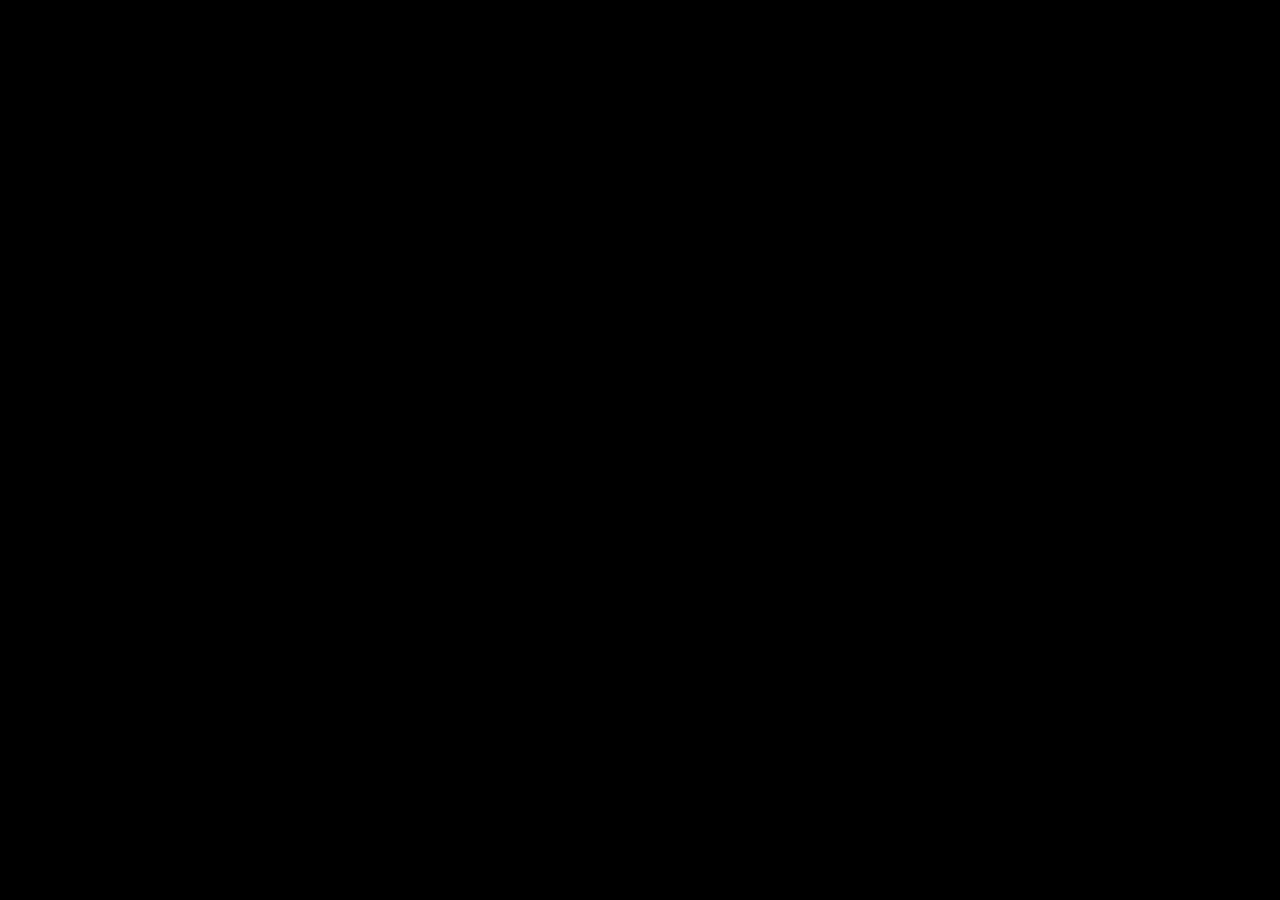
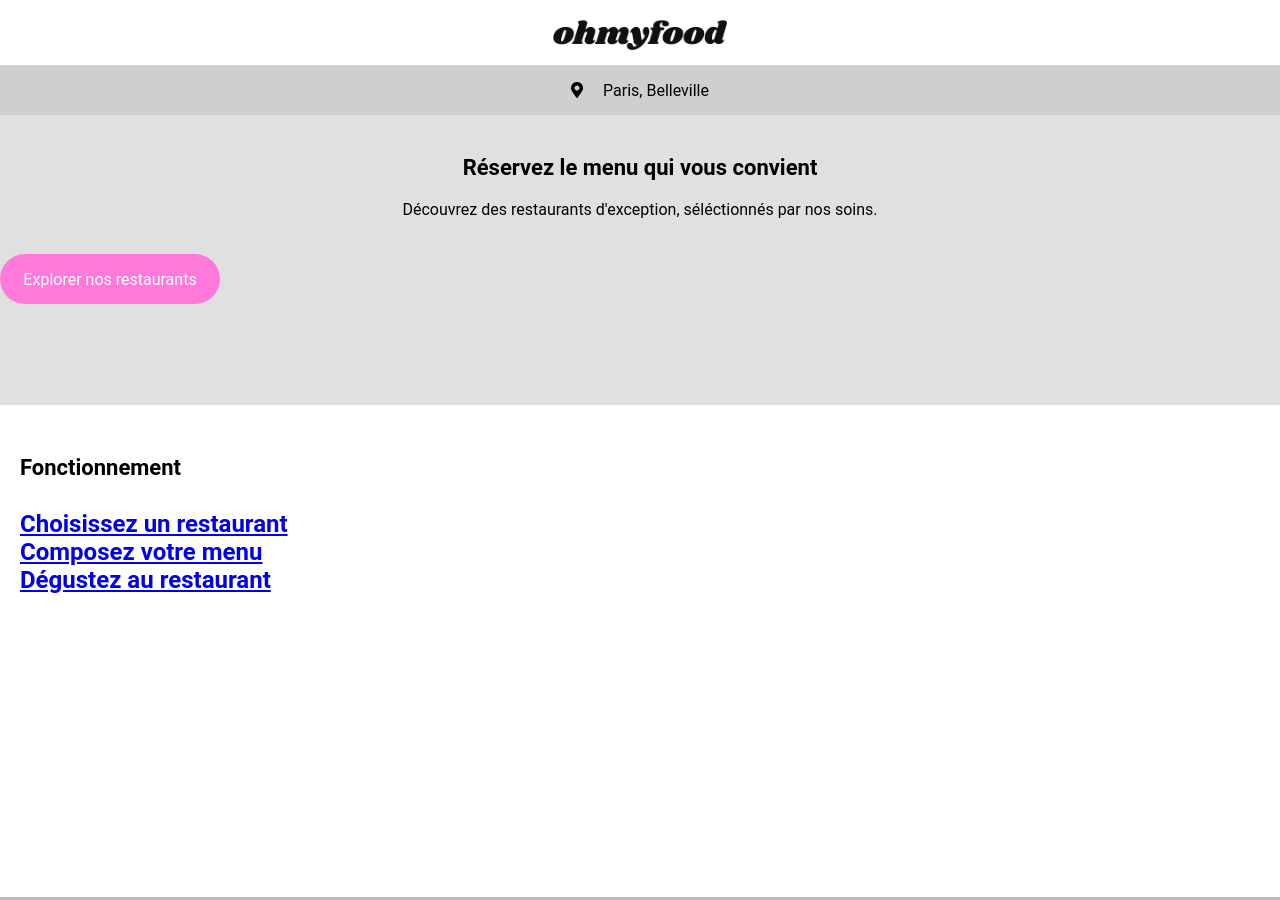
Before and after one commit to Malck/MalcolmCoutteel_3_23082021, a plain HTML site: page index.html in a window 1280 px wide. Shown: the top 900 px of the page. Before the commit the page ends 800 px from the top, so only its background shows below. Drawn offline with Linux system fonts and the light colour scheme.

Commit message:
Mise en place html et sass

```diff
--- a/Cssfile/style.scss
+++ /dev/null
@@ -1,4 +0,0 @@
-body{
-    background: #000;
-
-}
--- a/index.html
+++ b/index.html
@@ -1,13 +1,132 @@
 <!DOCTYPE html>
-<html lang="en">
+<html lang="fr">
 <head>
     <meta charset="UTF-8">
     <meta http-equiv="X-UA-Compatible" content="IE=edge">
     <meta name="viewport" content="width=device-width, initial-scale=1.0">
     <title>Oh My Food!</title>
     <link rel="stylesheet" href="style.css">
+
+    <link rel="stylesheet" href="https://cdnjs.cloudflare.com/ajax/libs/font-awesome/5.15.3/css/all.min.css" />
+
 </head>
 <body>
 
+    <header>
+        <div class="image-header"></div>
+    </header>
+
+
+    <section class="section-1">
+
+        <div class="position">
+
+            <i class="fas fa-map-marker-alt"></i>
+
+            <p>Paris, Belleville</p>
+
+        </div>
+
+        <div class="reserv">
+
+            <h1>Réservez le menu qui vous convient</h1>
+
+            <p>Découvrez des restaurants d'exception, séléctionnés par nos soins. </p>
+
+            <a href="#" class="btn">Explorer nos restaurants</a>
+
+        </div>
+
+
+
+    </section>
+
+
+
+    <section class="section-2">
+
+        <h1>Fonctionnement</h1>
+
+        <div class="fonction">
+
+               <div>
+                   <a href="#"><h2>Choisissez un restaurant</h2></a>
+               </div>
+
+               <div>
+                   <a href="#"><h2>Composez votre menu</h2></a>
+               </div>
+
+               <div>
+                   <a href="#"><h2>Dégustez au restaurant</h2></a>
+               </div>
+
+        </div>
+
+    </section>
+
+
+
+    <section class="section-3">
+
+        <h1>Restaurants</h1>
+
+        <figure>
+           <img src="images/jay-wennington-N_Y88TWmGwA-unsplash.jpg" alt="">
+           <figcaption>
+               <h2>La palette du goût</h2>
+               <p>Ménilmontant</p>
+           </figcaption>
+
+        </figure>
+
+        <figure>
+            <img src="images/louis-hansel-shotsoflouis-qNBGVyOCY8Q-unsplash.jpg" alt="">
+            <figcaption>
+                <h2>La note enchantée</h2>
+                <p>Charonne</p>
+            </figcaption>
+
+         </figure>
+
+         <figure>
+            <img src="images/stil-u2Lp8tXIcjw-unsplash.jpg" alt="">
+            <figcaption>
+                <h2>? la française</h2>
+                <p>Cité Rouge</p>
+            </figcaption>
+
+         </figure>
+
+         <figure>
+            <img src="images/toa-heftiba-DQKerTsQwi0-unsplash.jpg" alt="">
+            <figcaption>
+                <h2>Le délice des sens</h2>
+                <p>Folie-Méricourt</p>
+            </figcaption>
+
+         </figure>
+
+    </section>
+
+
+    <footer>
+
+        <p>Oh My Food</p>
+
+        <ul>
+            <li>Proposer un restaurant</li>
+
+            <li>Devenir partenaire</li>
+
+            <li>Mentions légales</li>
+
+            <li>Contact</li>
+        </ul>
+
+    </footer>
+
+
+
 </body>
 </html>
--- /dev/null
+++ b/style.scss
@@ -0,0 +1,119 @@
+
+*{
+    padding:0;
+    margin:0;
+    box-sizing: border-box;
+    list-style-type: none;
+    font-family: "Roboto", sans-serif;
+    outline:none;
+}
+
+section{
+    padding:0 20px;
+    margin:0 auto;
+    width:100%;
+}
+h1{
+    font-size: 22px;
+}
+
+img{
+    width:340px;
+    height:175px;
+}
+
+/* **************couleurs utiles **********
+
+violet : #9356DC    rose : #FF79DA   bleu : #99E2D0    */
+
+header {
+    height:65px;
+    display: flex;
+    justify-content: center;
+    align-items: center;
+
+     .image-header{
+      background: url(../MalcolmCoutteel_3_23082021/images/ohmyfood.png) center/cover;
+      width: 174px;
+      height: 30px;
+      margin-top: 5px;
+}
+}
+
+.section-1{
+    display: flex;
+    justify-content: center;
+    flex-direction: column;
+    padding: 0;
+
+      .position {
+        background-color: rgb(207, 207, 207);
+        height: 50px;
+        padding:0;
+        justify-content: center;
+        align-items: center;
+        display: flex;
+
+        i{
+            padding-right: 20px;
+
+        }
+
+      }
+
+      .reserv{
+          background: rgb(224, 224, 224);
+          padding-top: 40px;
+          display: flex;
+          flex-direction: column;
+          height: 290px;
+
+        h1{
+            padding: 0 70px 20px 70px;
+            text-align: center;
+        }
+        p{
+            padding:0 30px 35px 30px;
+            text-align: center;
+        }
+        .btn{
+            text-decoration: none;
+            background-color:#FF79DA ;
+            border-radius: 30px;
+            width: 220px;
+            height: 50px;
+            display: flex;
+            align-items: center;
+            justify-content: center;
+            color: white;
+        }
+      }
+
+}
+
+
+.section-2{
+    height:442px;
+
+     h1{
+         margin-top: 50px;
+         margin-bottom: 30px;
+     }
+}
+
+.section-3{
+    height: 1225px;
+    background-color: rgb(185, 185, 185);
+
+    img{
+        width:340px;
+        height:175px;
+    }
+
+}
+
+
+.footer{
+    height:200px;
+    background-color: rgb(87, 87, 87);
+}
```
Also changed, not shown: images/ohmyfood.png (added), images/ohmyfood@2x.svg (added), images/toa-heftiba-DQKerTsQwi0-unsplash.jpg (added), style.css, 4 other files.
